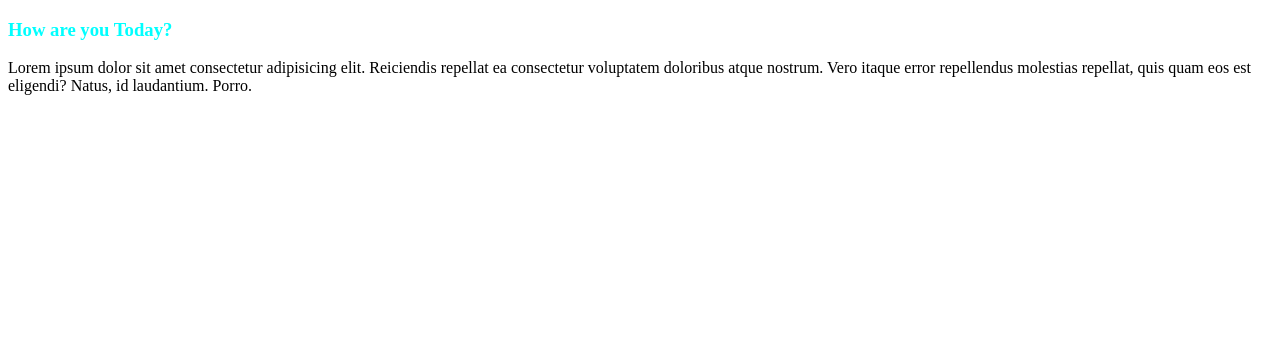
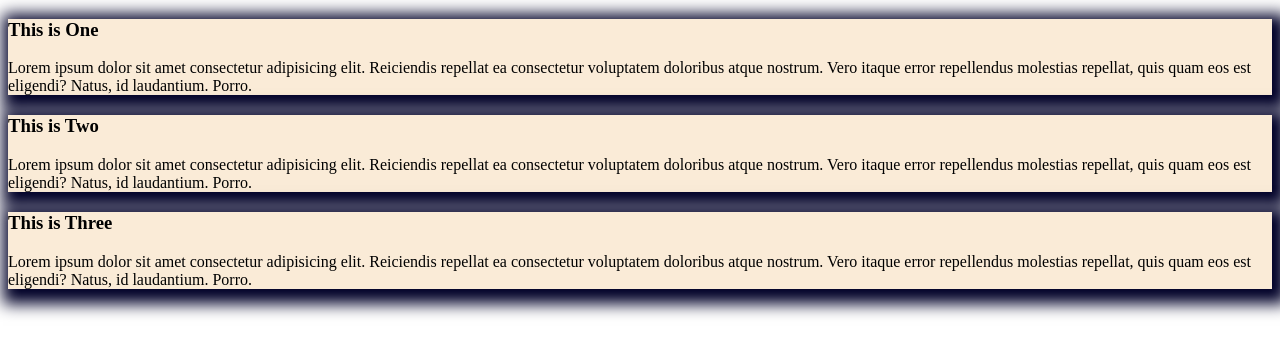
Before and after one commit to Abdul-Ahad-CSE/my-first-website, a plain HTML site: page index.html in a window 1280 px wide. Drawn offline with Linux system fonts and the light colour scheme.

Commit message:
added new blog and shadow

```diff
--- a/index.html
+++ b/index.html
@@ -1,15 +1,38 @@
 <!DOCTYPE html>
 <html lang="en">
-<head>
-    <meta charset="UTF-8">
-    <meta name="viewport" content="width=device-width, initial-scale=1.0">
+  <head>
+    <meta charset="UTF-8" />
+    <meta name="viewport" content="width=device-width, initial-scale=1.0" />
     <title>My first website</title>
-    <link rel="stylesheet" href="styles/blog.css">
-</head>
-<body>
-    <h3 id="How">How are you Today?</h3>
-    <p id="Lorem">Lorem ipsum dolor sit amet consectetur adipisicing elit. Reiciendis repellat ea consectetur
-    voluptatem doloribus atque nostrum. Vero itaque error repellendus molestias repellat, quis
-    quam eos est eligendi? Natus, id laudantium. Porro.</p>
-</body>
+    <link rel="stylesheet" href="styles/blog.css" />
+  </head>
+  <body>
+    <div class="hw">
+      <h3 >This is One</h3>
+      <p id="Lorem">
+        Lorem ipsum dolor sit amet consectetur adipisicing elit. Reiciendis
+        repellat ea consectetur voluptatem doloribus atque nostrum. Vero itaque
+        error repellendus molestias repellat, quis quam eos est eligendi? Natus,
+        id laudantium. Porro.
+      </p>
+    </div>
+    <div class="hw">
+      <h3 >This is Two</h3>
+      <p id="Lorem">
+        Lorem ipsum dolor sit amet consectetur adipisicing elit. Reiciendis
+        repellat ea consectetur voluptatem doloribus atque nostrum. Vero itaque
+        error repellendus molestias repellat, quis quam eos est eligendi? Natus,
+        id laudantium. Porro.
+      </p>
+    </div>
+    <div class="hw">
+      <h3 >This is Three</h3>
+      <p id="Lorem">
+        Lorem ipsum dolor sit amet consectetur adipisicing elit. Reiciendis
+        repellat ea consectetur voluptatem doloribus atque nostrum. Vero itaque
+        error repellendus molestias repellat, quis quam eos est eligendi? Natus,
+        id laudantium. Porro.
+      </p>
+    </div>
+  </body>
 </html>
--- a/styles/blog.css
+++ b/styles/blog.css
@@ -1,3 +1,8 @@
 #How{
     color: aqua;
 }
+.hw{
+    background-color: antiquewhite;
+    margin-bottom: 20px;
+    box-shadow: 5px 5px 15px 10px rgba(0, 0, 40, 40);
+}
```
